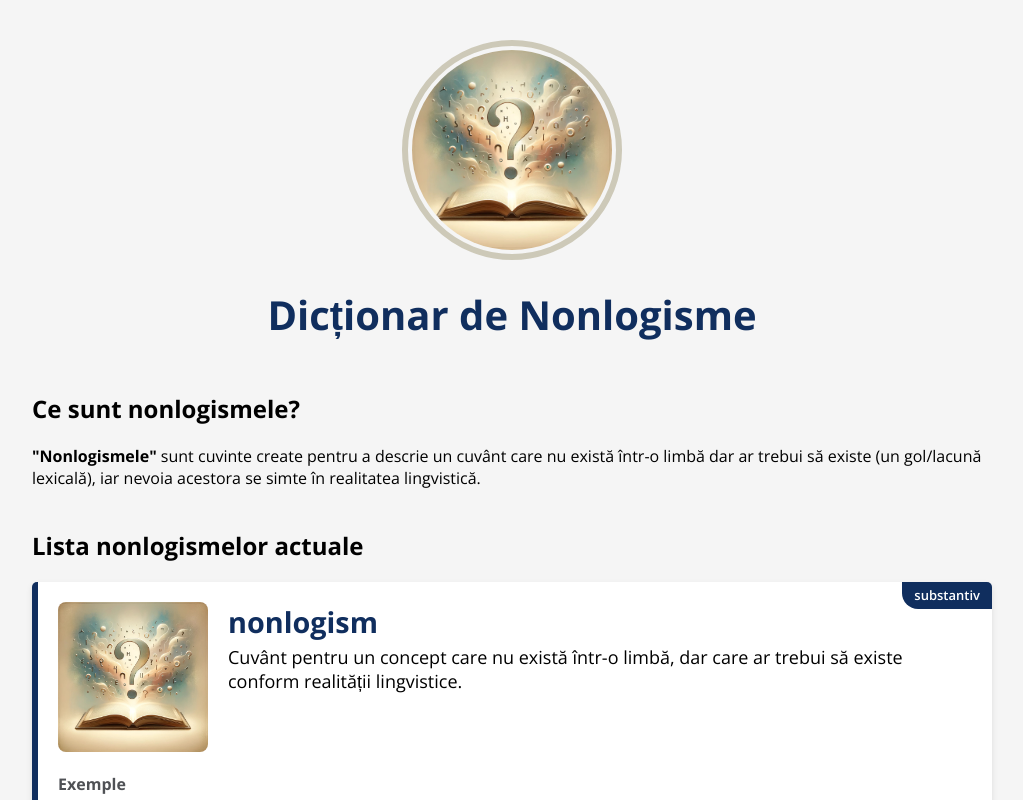
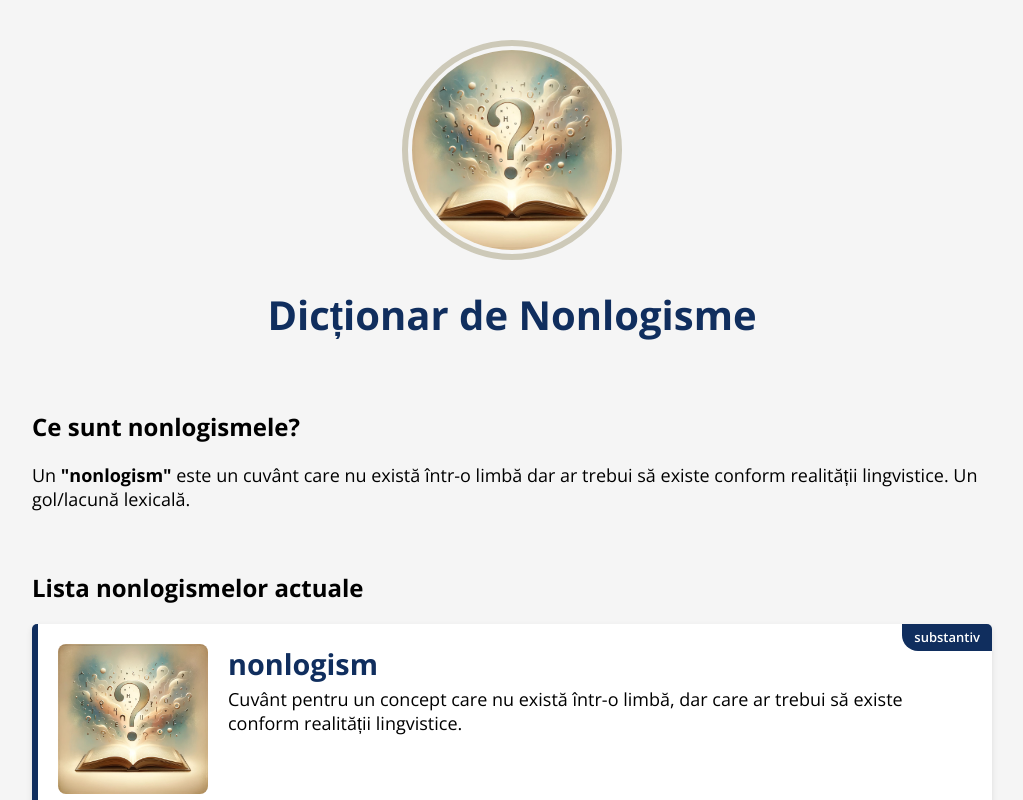
Before and after one commit to iuliuvisovan/nonlogisme, a React (Create React App) app: page / in a window 1280 px wide. Shown: the top 800 px of the page, without its empty margins (128-1151 px from the left). Built offline with nearby package versions, Linux system fonts and the light colour scheme.

Commit message:
Latest version boyyyzz!

```diff
--- a/src/App.css
+++ b/src/App.css
@@ -25,12 +25,21 @@ h1 {
   color: #102e5e;
   text-align: center;
   font-size: 2.5rem;
-  margin-bottom: 30px;
+  margin-bottom: 8px;
+}
+
+h2 {
+  margin-top: 60px;
 }
 
 p {
   color: #444;
   line-height: 1.4;
+}
+
+.subtitle {
+  font-size: 18px;
+  font-weight: 400;
 }
 
 @media (max-width: 768px) {
@@ -41,4 +50,8 @@ p {
   h1 {
     font-size: 2rem;
   }
+
+  h2 {
+    margin-top: 24px;
+  }
 }
--- a/src/App.js
+++ b/src/App.js
@@ -13,11 +13,11 @@ function App() {
       <h2>
         Ce sunt <b>nonlogismele</b>?
       </h2>
-      <span>
-        <b>"Nonlogismele"</b> sunt cuvinte create pentru a descrie un cuvânt care nu există într-o limbă dar ar trebui să existe (un
-        gol/lacună lexicală), iar nevoia acestora se simte în realitatea lingvistică.
-      </span>
-      <h2 style={{ marginTop: 40 }}>Lista nonlogismelor actuale</h2>
+      <h3 className="subtitle">
+        Un <b>"nonlogism"</b> este un cuvânt care nu există într-o limbă dar ar trebui să existe conform realității lingvistice. Un
+        gol/lacună lexicală.
+      </h3>
+      <h2>Lista nonlogismelor actuale</h2>
       <div>
         {wordList
           .filter((x) => !x.groupId)
--- a/src/components/Word/styles.css
+++ b/src/components/Word/styles.css
@@ -49,7 +49,7 @@ p {
   color: hsl(217 10% 70% / 1);
 
   .word-name {
-    white-space: nowrap;
+    /* white-space: nowrap; */
 
     &.active {
       color: #102e5e;
```
